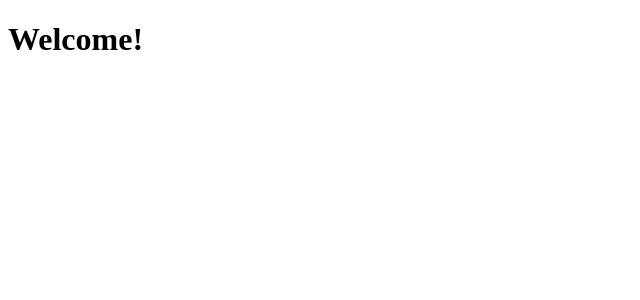
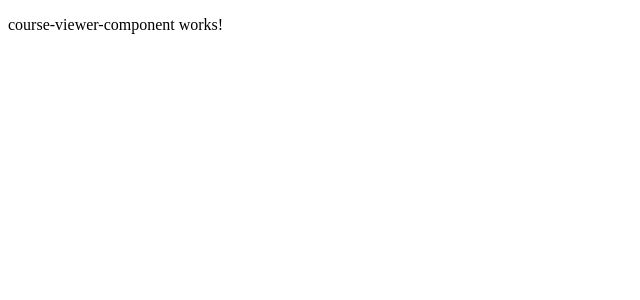
Before and after one commit to tianledong/cs5610-f20-client-angular-tianledong, an Angular app: page / in a window 1280 px wide. Shown: the top 300 px of the page, without its empty margins (0-640 px from the left). Built offline with nearby package versions, Linux system fonts and the light colour scheme.

Commit message:
add routing

```diff
--- a/src/app/app-routing.module.ts
+++ b/src/app/app-routing.module.ts
@@ -1,7 +1,14 @@
 import { NgModule } from '@angular/core';
 import { Routes, RouterModule } from '@angular/router';
+import {CourseViewerComponentComponent} from './course-viewer-component/course-viewer-component.component';
 
-const routes: Routes = [];
+const routes: Routes = [
+  {path: '', component: CourseViewerComponentComponent},
+  {path: 'courses', component: CourseViewerComponentComponent},
+  {path: 'courses/:cid/modules', component: CourseViewerComponentComponent},
+  {path: 'courses/:cid/modules/:mid/lessons', component: CourseViewerComponentComponent},
+  {path: 'courses/:cid/modules/:mid/lessons/:lid/topics', component: CourseViewerComponentComponent},
+];
 
 @NgModule({
   imports: [RouterModule.forRoot(routes)],
--- a/src/app/app.component.html
+++ b/src/app/app.component.html
@@ -1 +1 @@
-<h1>Welcome!</h1>
+<router-outlet></router-outlet>
```
